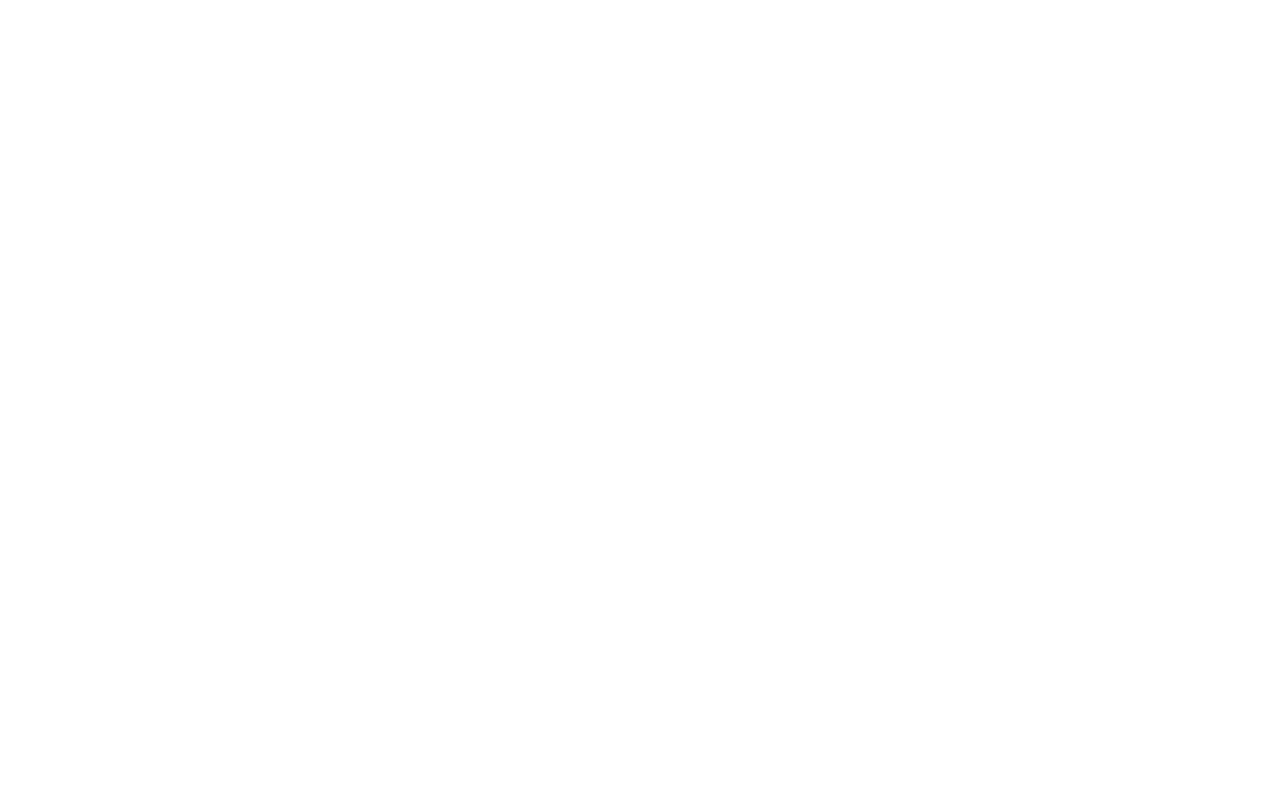
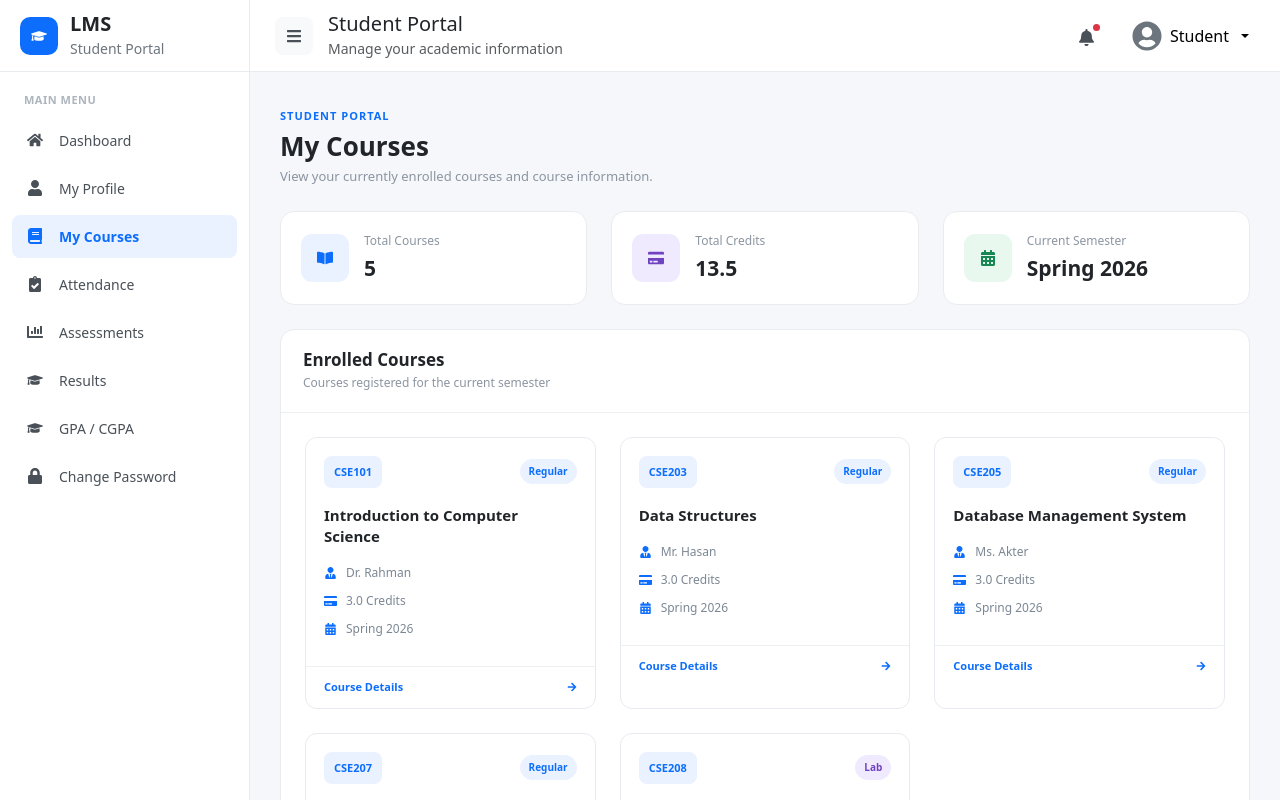
Before and after one commit to abidhasan2422/University-LMS, a React app in the folder frontend/: page /student/courses in a window 1280 px wide. Before the commit this address had no page. Shown: the top 800 px of the page. Built offline with nearby package versions, Linux system fonts and the light colour scheme; the HTML template or start-up script is replaced by a standard one.

Commit message:
add StudentCourses page

```diff
--- a/frontend/src/App.jsx
+++ b/frontend/src/App.jsx
@@ -1,9 +1,9 @@
-
 import { BrowserRouter, Routes, Route } from "react-router-dom";
 import { AuthProvider } from "./context/AuthContext";
-import StudentProfile from "./components/student/StudentProfile";
+import StudentProfile from "./pages/student/StudentProfile";
 import StudentLayout from "./layouts/StudentLayout";
 import StudentDashboard from "./pages/student/StudentDashboard";
+import StudentCourses from "./pages/student/StudentCourses";
 
 function App() {
   return (
@@ -11,14 +11,9 @@ function App() {
       <AuthProvider>
         <Routes>
           <Route path="/student" element={<StudentLayout />}>
-            <Route
-              path="dashboard"
-              element={<StudentDashboard />}
-            />
-            <Route
-  path="profile"
-  element={<StudentProfile />}
-/>
+            <Route path="dashboard" element={<StudentDashboard />} />
+            <Route path="profile" element={<StudentProfile />} />
+            <Route path="courses" element={<StudentCourses />} />
           </Route>
         </Routes>
       </AuthProvider>
--- /dev/null
+++ b/frontend/src/pages/student/StudentCourses.jsx
@@ -0,0 +1,224 @@
+import {
+  FaBookOpen,
+  FaFlask,
+  FaUserTie,
+  FaCalendarAlt,
+  FaCreditCard,
+  FaArrowRight,
+} from "react-icons/fa";
+
+const StudentCourses = () => {
+  // Temporary data.
+  // We will connect this to the Enrollment API later.
+  const courses = [
+    {
+      code: "CSE101",
+      title: "Introduction to Computer Science",
+      credit: "3.0",
+      type: "REGULAR",
+      semester: "Spring 2026",
+      instructor: "Dr. Rahman",
+    },
+    {
+      code: "CSE203",
+      title: "Data Structures",
+      credit: "3.0",
+      type: "REGULAR",
+      semester: "Spring 2026",
+      instructor: "Mr. Hasan",
+    },
+    {
+      code: "CSE205",
+      title: "Database Management System",
+      credit: "3.0",
+      type: "REGULAR",
+      semester: "Spring 2026",
+      instructor: "Ms. Akter",
+    },
+    {
+      code: "CSE207",
+      title: "Web Engineering",
+      credit: "3.0",
+      type: "REGULAR",
+      semester: "Spring 2026",
+      instructor: "Dr. Karim",
+    },
+    {
+      code: "CSE208",
+      title: "Web Engineering Lab",
+      credit: "1.5",
+      type: "LAB",
+      semester: "Spring 2026",
+      instructor: "Dr. Karim",
+    },
+  ];
+
+  return (
+    <div className="student-courses">
+
+      {/* Page Header */}
+      <div className="courses-page-header mb-4">
+        <span className="courses-label">
+          STUDENT PORTAL
+        </span>
+
+        <h2>My Courses</h2>
+
+        <p>
+          View your currently enrolled courses and
+          course information.
+        </p>
+      </div>
+
+      {/* Course Summary */}
+      <div className="row g-4 mb-4">
+
+        <div className="col-md-4">
+          <div className="course-summary-card">
+            <div className="course-summary-icon blue">
+              <FaBookOpen />
+            </div>
+
+            <div>
+              <span>Total Courses</span>
+              <strong>{courses.length}</strong>
+            </div>
+          </div>
+        </div>
+
+        <div className="col-md-4">
+          <div className="course-summary-card">
+            <div className="course-summary-icon purple">
+              <FaCreditCard />
+            </div>
+
+            <div>
+              <span>Total Credits</span>
+              <strong>
+                {courses
+                  .reduce(
+                    (total, course) =>
+                      total + Number(course.credit),
+                    0
+                  )
+                  .toFixed(1)}
+              </strong>
+            </div>
+          </div>
+        </div>
+
+        <div className="col-md-4">
+          <div className="course-summary-card">
+            <div className="course-summary-icon green">
+              <FaCalendarAlt />
+            </div>
+
+            <div>
+              <span>Current Semester</span>
+              <strong>Spring 2026</strong>
+            </div>
+          </div>
+        </div>
+
+      </div>
+
+      {/* Courses */}
+      <div className="courses-section">
+
+        <div className="courses-section-header">
+
+          <div>
+            <h5>Enrolled Courses</h5>
+
+            <p>
+              Courses registered for the current semester
+            </p>
+          </div>
+
+        </div>
+
+        <div className="row g-4 p-4">
+
+          {courses.map((course) => (
+
+            <div
+              className="col-md-6 col-xl-4"
+              key={course.code}
+            >
+
+              <div className="course-card">
+
+                <div className="course-card-top">
+
+                  <div className="course-code-box">
+                    {course.code}
+                  </div>
+
+                  <span
+                    className={`course-type ${
+                      course.type === "LAB"
+                        ? "lab"
+                        : "regular"
+                    }`}
+                  >
+                    {course.type === "LAB"
+                      ? "Lab"
+                      : "Regular"}
+                  </span>
+
+                </div>
+
+                <div className="course-card-body">
+
+                  <h5>
+                    {course.title}
+                  </h5>
+
+                  <div className="course-detail">
+                    <FaUserTie />
+                    <span>
+                      {course.instructor}
+                    </span>
+                  </div>
+
+                  <div className="course-detail">
+                    <FaCreditCard />
+                    <span>
+                      {course.credit} Credits
+                    </span>
+                  </div>
+
+                  <div className="course-detail">
+                    <FaCalendarAlt />
+                    <span>
+                      {course.semester}
+                    </span>
+                  </div>
+
+                </div>
+
+                <div className="course-card-footer">
+
+                  <span>
+                    Course Details
+                  </span>
+
+                  <FaArrowRight />
+
+                </div>
+
+              </div>
+
+            </div>
+
+          ))}
+
+        </div>
+
+      </div>
+
+    </div>
+  );
+};
+
+export default StudentCourses;
--- a/frontend/src/styles/student-layout.css
+++ b/frontend/src/styles/student-layout.css
@@ -666,3 +666,214 @@
     padding: 16px;
   }
 }
+
+/* =========================================
+   STUDENT COURSES
+========================================= */
+
+.student-courses {
+  max-width: 1600px;
+  margin: 0 auto;
+}
+
+.courses-page-header h2 {
+  margin: 5px 0;
+  font-size: 26px;
+  font-weight: 700;
+  color: #212529;
+}
+
+.courses-page-header p {
+  margin: 0;
+  color: #8b95a1;
+  font-size: 13px;
+}
+
+.courses-label {
+  color: #0d6efd;
+  font-size: 11px;
+  font-weight: 700;
+  letter-spacing: 1px;
+}
+
+/* Summary */
+
+.course-summary-card {
+  background: #ffffff;
+  border: 1px solid #e9ecef;
+  border-radius: 14px;
+  padding: 20px;
+  display: flex;
+  align-items: center;
+  gap: 15px;
+  height: 100%;
+}
+
+.course-summary-icon {
+  width: 48px;
+  height: 48px;
+  min-width: 48px;
+  border-radius: 11px;
+
+  display: flex;
+  align-items: center;
+  justify-content: center;
+}
+
+.course-summary-icon.blue {
+  background: #eaf2ff;
+  color: #0d6efd;
+}
+
+.course-summary-icon.purple {
+  background: #f0eaff;
+  color: #6f42c1;
+}
+
+.course-summary-icon.green {
+  background: #e9f8ef;
+  color: #198754;
+}
+
+.course-summary-card span {
+  display: block;
+  color: #8b95a1;
+  font-size: 12px;
+  margin-bottom: 3px;
+}
+
+.course-summary-card strong {
+  display: block;
+  color: #212529;
+  font-size: 21px;
+  font-weight: 700;
+}
+
+/* Course Section */
+
+.courses-section {
+  background: #ffffff;
+  border: 1px solid #e9ecef;
+  border-radius: 14px;
+  overflow: hidden;
+}
+
+.courses-section-header {
+  padding: 20px 22px;
+  border-bottom: 1px solid #edf0f2;
+}
+
+.courses-section-header h5 {
+  font-size: 17px;
+  font-weight: 700;
+  margin-bottom: 3px;
+}
+
+.courses-section-header p {
+  margin: 0;
+  color: #8b95a1;
+  font-size: 12px;
+}
+
+/* Course Card */
+
+.course-card {
+  height: 100%;
+  background: #ffffff;
+  border: 1px solid #e7ebef;
+  border-radius: 12px;
+  overflow: hidden;
+  transition: all 0.2s ease;
+}
+
+.course-card:hover {
+  transform: translateY(-3px);
+  box-shadow: 0 8px 25px rgba(0, 0, 0, 0.07);
+}
+
+.course-card-top {
+  padding: 18px 18px 12px;
+  display: flex;
+  justify-content: space-between;
+  align-items: center;
+}
+
+.course-code-box {
+  background: #eaf2ff;
+  color: #0d6efd;
+  border-radius: 8px;
+  padding: 8px 10px;
+  font-size: 11px;
+  font-weight: 700;
+}
+
+.course-type {
+  padding: 5px 9px;
+  border-radius: 20px;
+  font-size: 10px;
+  font-weight: 600;
+}
+
+.course-type.regular {
+  background: #eaf2ff;
+  color: #0d6efd;
+}
+
+.course-type.lab {
+  background: #f0eaff;
+  color: #6f42c1;
+}
+
+.course-card-body {
+  padding: 5px 18px 18px;
+}
+
+.course-card-body h5 {
+  font-size: 15px;
+  line-height: 1.4;
+  font-weight: 700;
+  color: #212529;
+  margin-bottom: 17px;
+}
+
+.course-detail {
+  display: flex;
+  align-items: center;
+  gap: 9px;
+  margin-bottom: 10px;
+  color: #7b8794;
+  font-size: 12px;
+}
+
+.course-detail svg {
+  color: #0d6efd;
+  font-size: 12px;
+  width: 13px;
+}
+
+.course-card-footer {
+  border-top: 1px solid #edf0f2;
+  padding: 12px 18px;
+
+  display: flex;
+  align-items: center;
+  justify-content: space-between;
+
+  color: #0d6efd;
+  font-size: 11px;
+  font-weight: 600;
+}
+
+.course-card-footer svg {
+  font-size: 10px;
+}
+
+@media (max-width: 768px) {
+  .courses-page-header h2 {
+    font-size: 22px;
+  }
+
+  .courses-section > .row {
+    padding: 16px !important;
+  }
+}
```
Also changed, not shown: frontend/src/pages/student/StudentProfile.jsx (renamed from frontend/src/components/student/StudentProfile.jsx).
